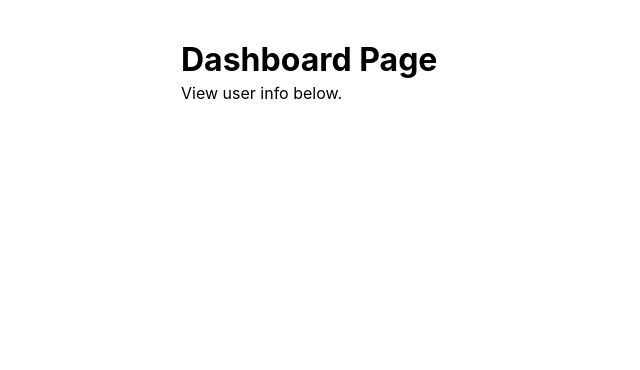
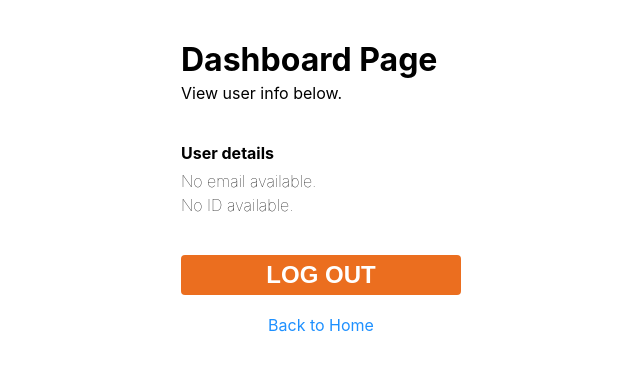
Before and after one commit to recondesigns-archived-practice/simple-authentication-app, a React (Create React App) app: page /dashboard in a window 1280 px wide. Shown: the top 370 px of the page, without its empty margins (319-959 px from the left). Built offline with nearby package versions, Linux system fonts and the light colour scheme.

Commit message:
Updated Dashboard.js
Added inputs and button.

```diff
--- a/src/components/Dashboard.js
+++ b/src/components/Dashboard.js
@@ -23,12 +23,77 @@ const Subtitle = styled.p`
     // border: 1px dashed green;
 `
 
+const Wrapper = styled.div`
+    width: 280px;
+    height: auto;
+    // border: 1px solid orange;
+`
+
+const Name = styled.p`
+    margin-bottom: 8px;
+    width: 100%;
+    font-weight: bold;
+    // border: 1px dashed green;
+`
+
+const Email = styled.p`
+    margin-bottom: 4px;
+    width: 100%;
+    font-weight: lighter;
+    // border: 1px dashed green;
+`
+
+const Other = styled.p`
+    width: 100%;
+    font-weight: lighter;
+    // border: 1px dashed green;
+`
+
+const HomeLink = styled.p`
+    margin-top: 20px;
+    width: 100%;
+    color: dodgerblue;
+    text-align: center;
+    cursor: pointer;
+    // border: 1px dashed green;
+
+    &:hover {
+        color: #002D62;
+    }
+`
+
+const DestructiveButton = styled.button`
+    margin-top: 40px;
+    width: 280px;
+    height: 40px;
+    border: none;
+    color: #FFFFFF;
+    font-size: 24px;
+    font-weight: bold;
+    border-radius: 4px;
+    text-transform: uppercase;
+    background: #EB6E1F;
+    cursor: pointer;
+
+    &:hover {
+        background: #F4911E;
+    }
+`
+
 export default function DashboardPage() {
 
     return (
         <Container>
             <Title>{'Dashboard Page'}</Title>
             <Subtitle>{'View user info below.'}</Subtitle>
+            <Wrapper>
+                <Name>{'User details'}</Name>
+                <Email>{'No email available.'}</Email>
+                <Other>{'No ID available.'}</Other>
+                <DestructiveButton>{'Log out'}</DestructiveButton>
+                <HomeLink>{'Back to Home'}</HomeLink>
+            </Wrapper>
+
         </Container>
     )
 }
```
